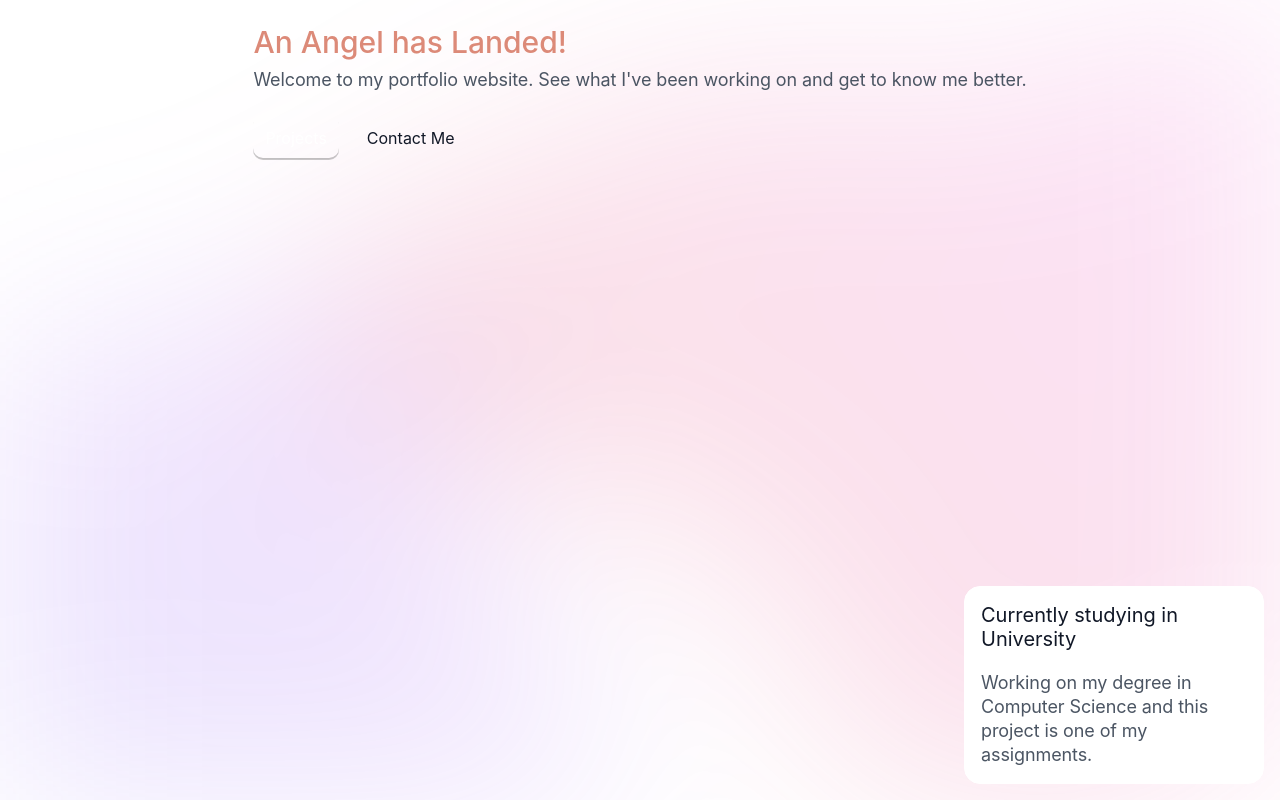
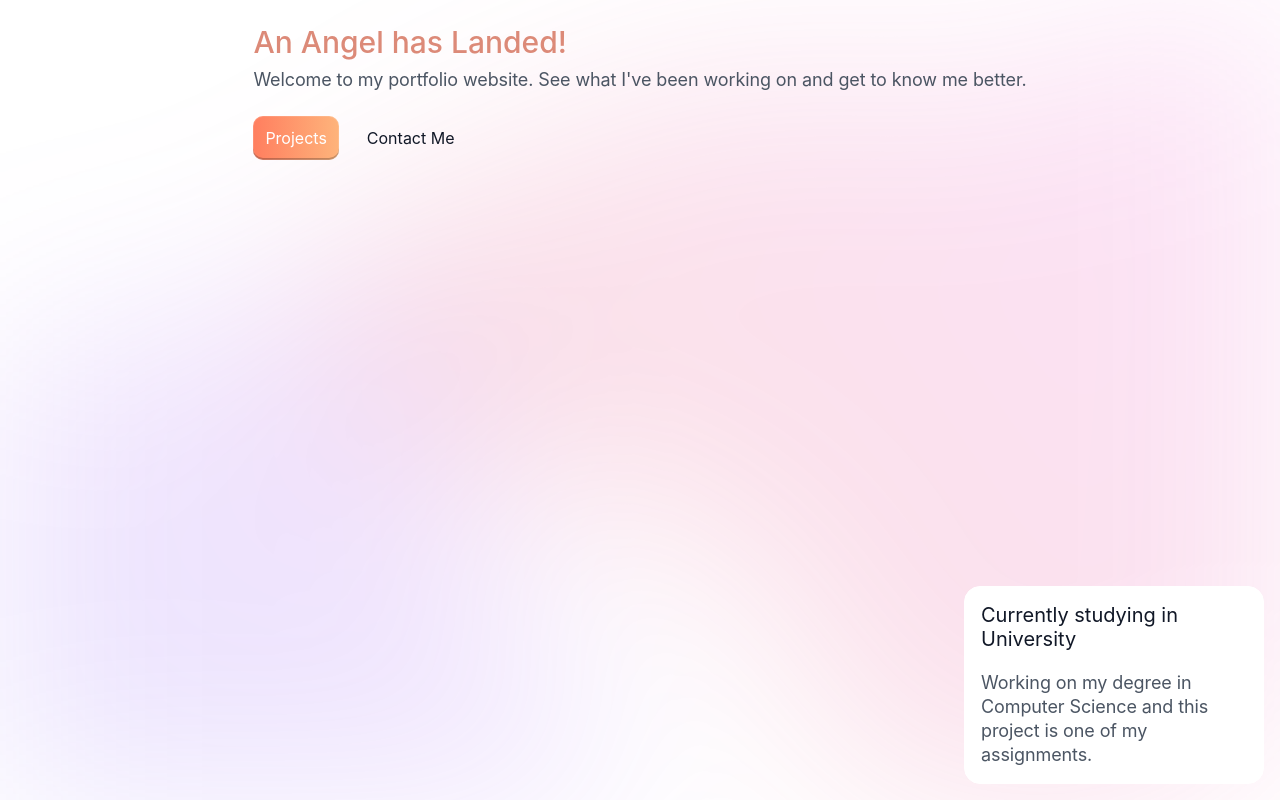
Before and after one commit to lunar-potato/bootstrap_portfolio, a website: page index.html in a window 1280 px wide. Drawn offline with nearby package versions, Linux system fonts and the light colour scheme.

Commit message:
Fixed issue with linear gradient cuz I forgot

```diff
--- a/styles/style.css
+++ b/styles/style.css
@@ -52,7 +52,7 @@ h1 {
 
 #links a.btnProjects {
     color: white;
-    background-color: linear-gradient(90deg, #ff7e5f, #feb47b);
+    background-image: linear-gradient(90deg, #ff7e5f, #feb47b);
     box-shadow: inset 0 0 0 1px rgba(255, 255, 255, 0.12),
     inset 0 -2px 0 rgba(0, 0, 0, 0.24);
     border-radius: 10px;
```
